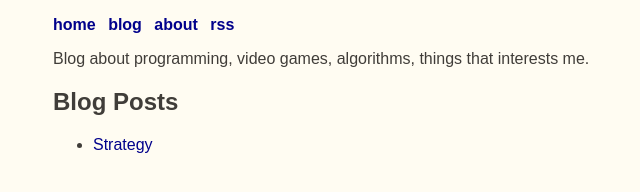
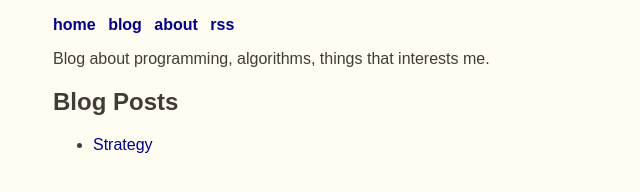
Before and after one commit to isaiahhtml/isaiahhtml.github.io, an Eleventy site: page src/index.md in a window 1280 px wide. Shown: the whole page, without its empty margins (267-907 px from the left). Built offline with nearby package versions, Linux system fonts and the light colour scheme; Eleventy itself is replaced by a stand-in of ours; files that its build step writes are made by us from their sources.

Commit message:
chore: remove text

```diff
--- a/src/index.md
+++ b/src/index.md
@@ -3,7 +3,7 @@ title: Welcome
 layout: base.njk
 ---
 
-Blog about programming, video games, algorithms, things that interests me.
+Blog about programming, algorithms, things that interests me.
 
 ## Blog Posts
 <ul>
```
